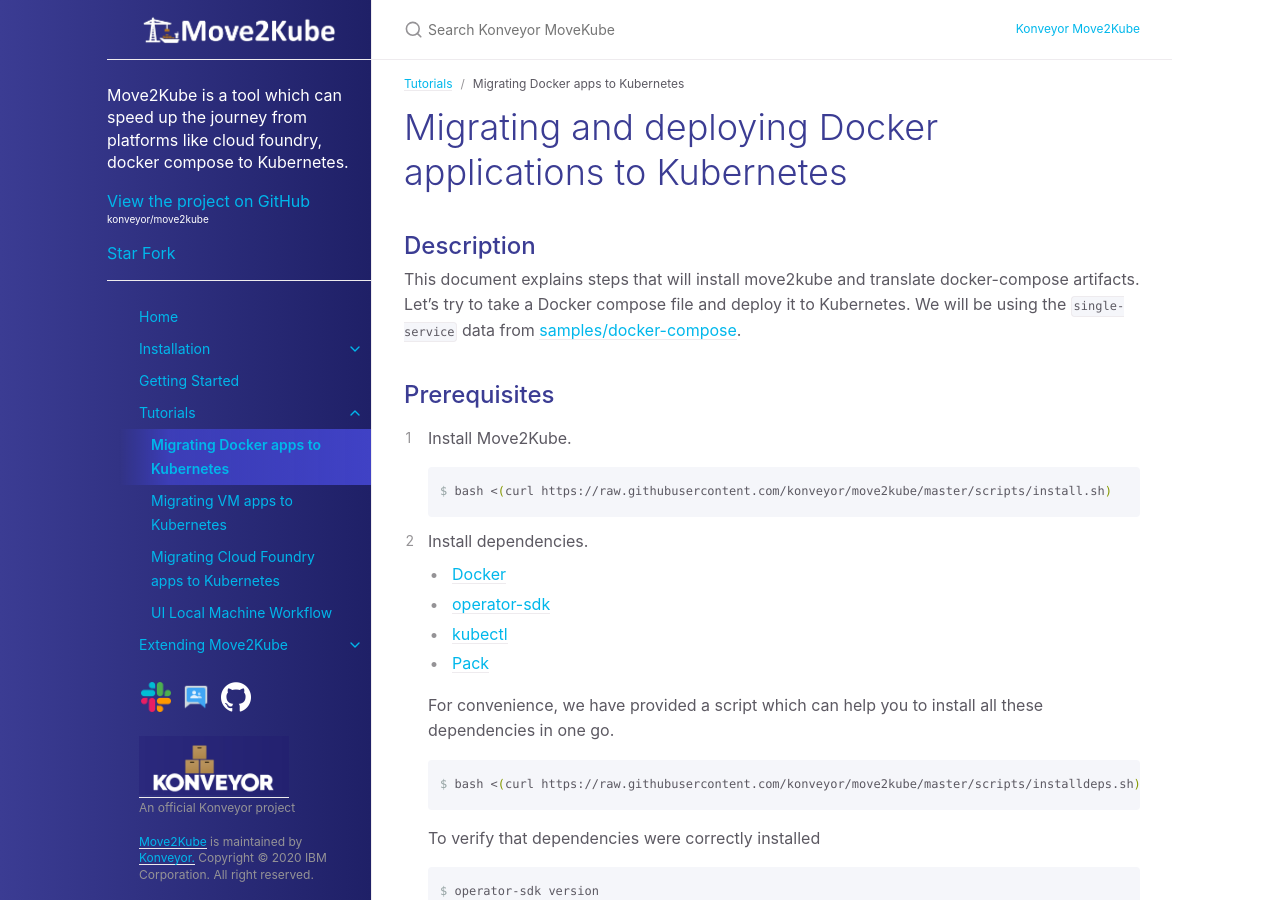
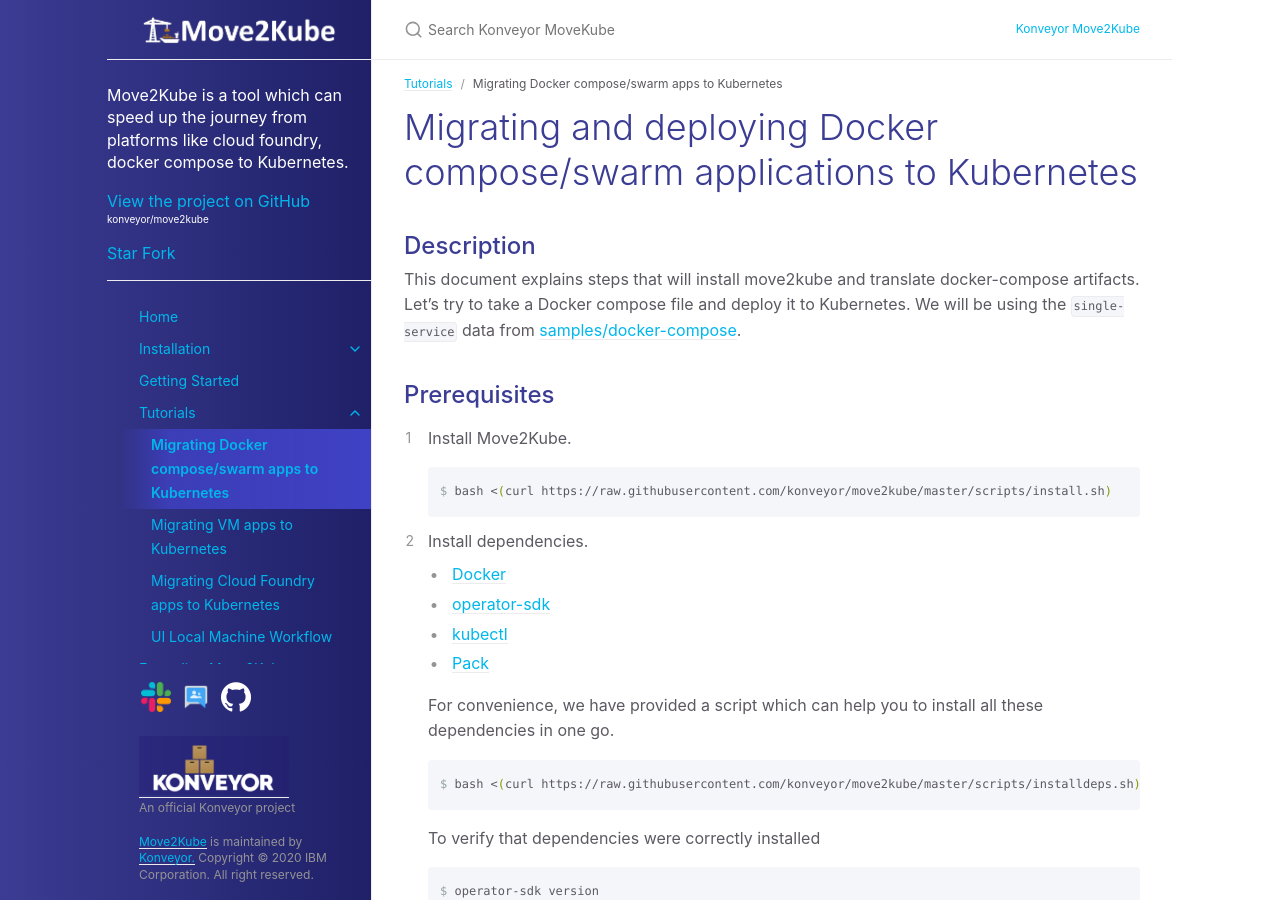
Before and after one commit to konveyor/move2kube, a Jekyll site: the page built from docs/tutorials/docker-compose.md, in a window 1280 px wide and 900 px high. Built offline with Jekyll 4.4.1, drawn with Linux system fonts in a browser that asks for light colours.

Commit message:
Rename docker-compose tutorial
Signed-off-by: Akash Nayak <akash19nayak@gmail.com>

```diff
--- a/docs/tutorials/docker-compose.md
+++ b/docs/tutorials/docker-compose.md
@@ -1,12 +1,12 @@
 ---
 layout: default
-title: "Migrating Docker apps to Kubernetes"
+title: "Migrating Docker compose/swarm apps to Kubernetes"
 permalink: /tutorials/docker-compose/
 parent: Tutorials
 nav_order: 2
 ---
 
-# Migrating and deploying Docker applications to Kubernetes
+# Migrating and deploying Docker compose/swarm applications to Kubernetes
 
 ## Description
 
```
